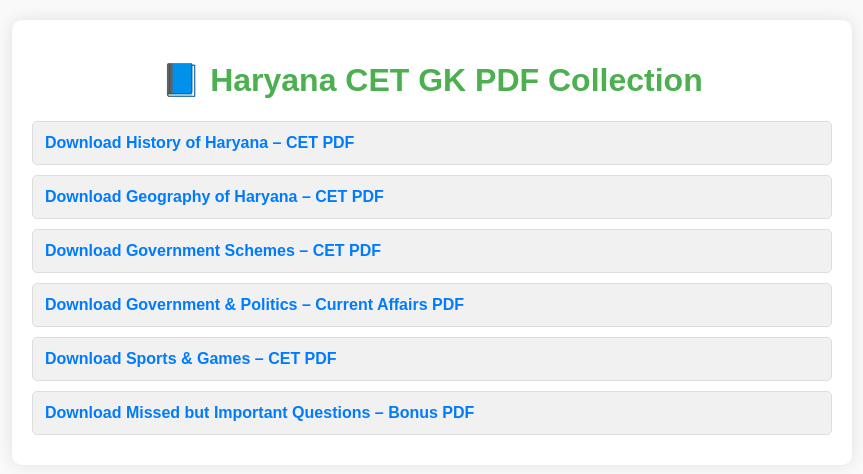
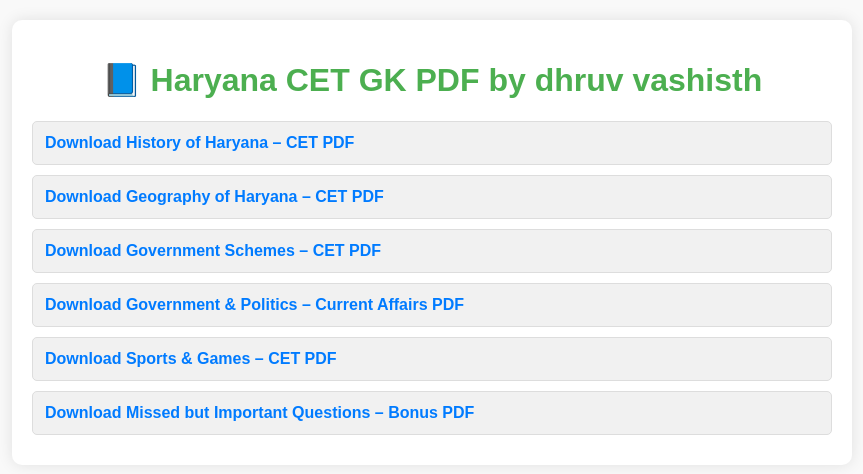
Before and after one commit to dhruv-sharma11/cet-gk-pdf, a plain HTML site: page index.html in a window 1280 px wide. Shown: the whole page, without its empty margins (208-1071 px from the left). Drawn offline with Linux system fonts and the light colour scheme.

Commit message:
Update index.html

```diff
--- a/index.html
+++ b/index.html
@@ -44,7 +44,7 @@
 </head>
 <body>
   <div class="container">
-    <h1>📘 Haryana CET GK PDF Collection</h1>
+    <h1>📘 Haryana CET GK PDF by dhruv vashisth</h1>
     <div class="pdf-link"><a href="https://in.docworkspace.com/d/cIAWt-tW4Aovb_8MG?utm_source=wps_office_mac&utm_medium=comp_border_bar&utm_content=link" target="_blank">Download History of Haryana – CET PDF</a></div>
     <div class="pdf-link"><a href="https://in.docworkspace.com/d/cIDat-tW4AojZ_8MG?utm_source=wps_office_mac&utm_medium=comp_border_bar&utm_content=link" target="_blank">Download Geography of Haryana – CET PDF</a></div>
     <div class="pdf-link"><a href="https://in.docworkspace.com/d/cIOKt-tW4ApHd_8MG?utm_source=wps_office_mac&utm_medium=comp_border_bar&utm_content=link" target="_blank">Download Government Schemes – CET PDF</a></div>
```
